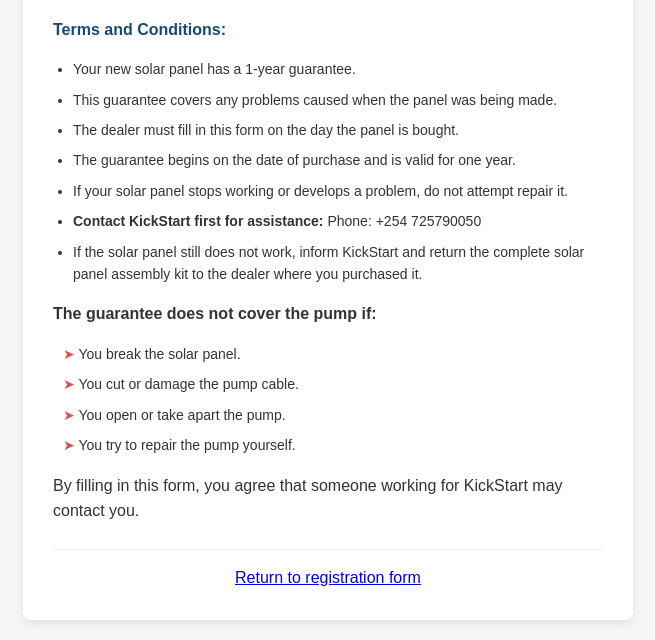
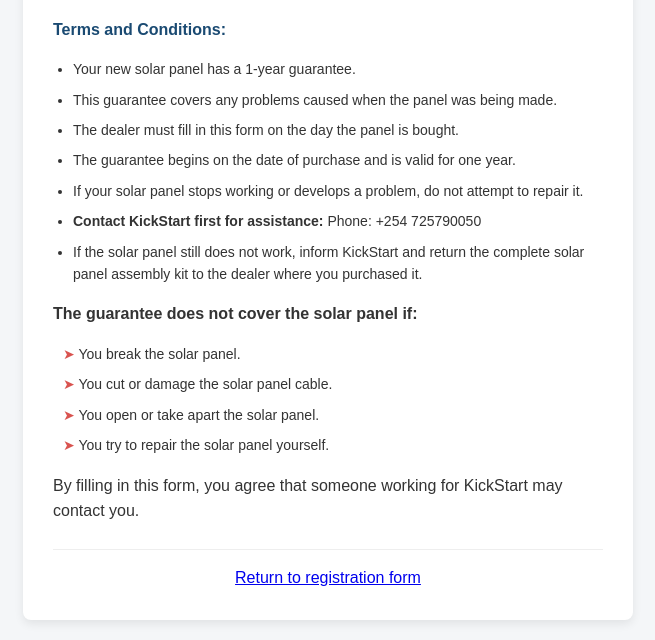
Before and after one commit to simon-gatonye/warranty-web-app, a plain HTML site: page panel-terms.html in a window 1280 px wide. Shown: the part 186-826 px from the top of the page, without its empty margins (312-967 px from the left). Drawn offline with Linux system fonts and the light colour scheme.

Commit message:
Fix guarantee terms and wording in panel-terms.html

```diff
--- a/panel-terms.html
+++ b/panel-terms.html
@@ -87,17 +87,17 @@
             <li>This guarantee covers any problems caused when the panel was being made.</li>
             <li>The dealer must fill in this form on the day the panel is bought.</li>
             <li>The guarantee begins on the date of purchase and is valid for one year.</li>
-            <li>If your solar panel stops working or develops a problem, do not attempt repair it.</li>
+            <li>If your solar panel stops working or develops a problem, do not attempt to repair it.</li>
             <li><strong>Contact KickStart first for assistance:</strong> Phone: +254 725790050</li>
             <li>If the solar panel still does not work, inform KickStart and return the complete solar panel assembly kit to the dealer where you purchased it.</li>
         </ul>
 
-        <p><strong>The guarantee does not cover the pump if:</strong></p>
+        <p><strong>The guarantee does not cover the solar panel if:</strong></p>
         <ul class="exclusions">
             <li>You break the solar panel.</li>
-            <li>You cut or damage the pump cable.</li>
-            <li>You open or take apart the pump.</li>
-            <li>You try to repair the pump yourself.</li>
+            <li>You cut or damage the solar panel cable.</li>
+            <li>You open or take apart the solar panel.</li>
+            <li>You try to repair the solar panel yourself.</li>
         </ul>
 
         <p>By filling in this form, you agree that someone working for KickStart may contact you.</p>
```
